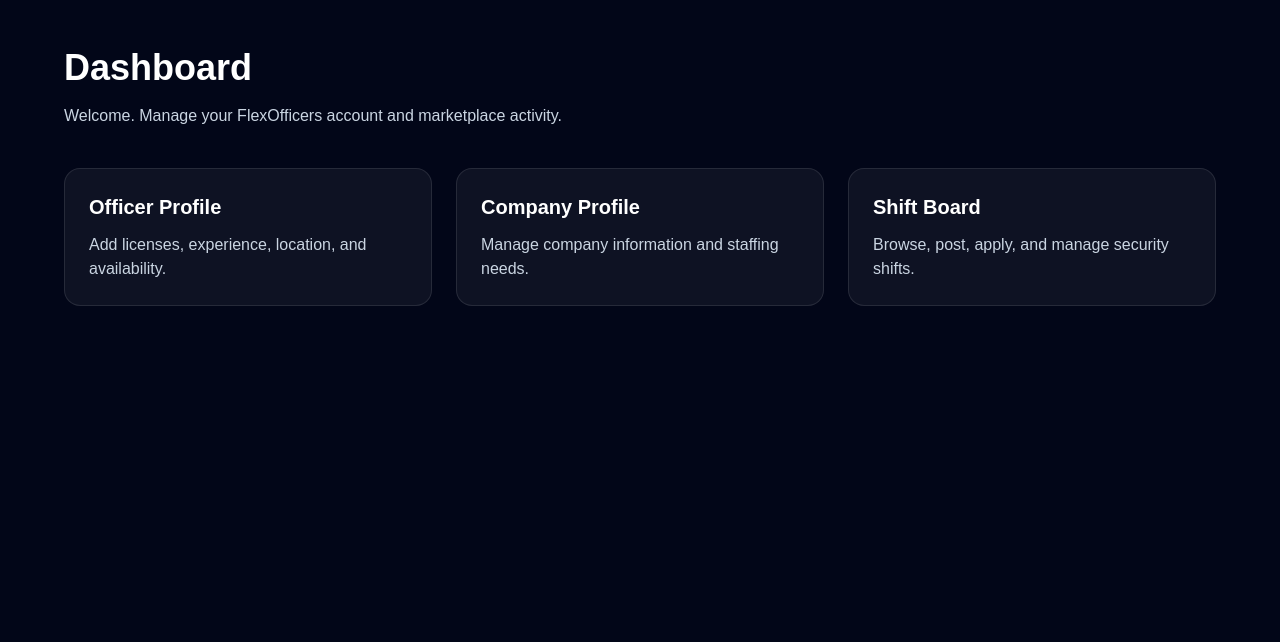
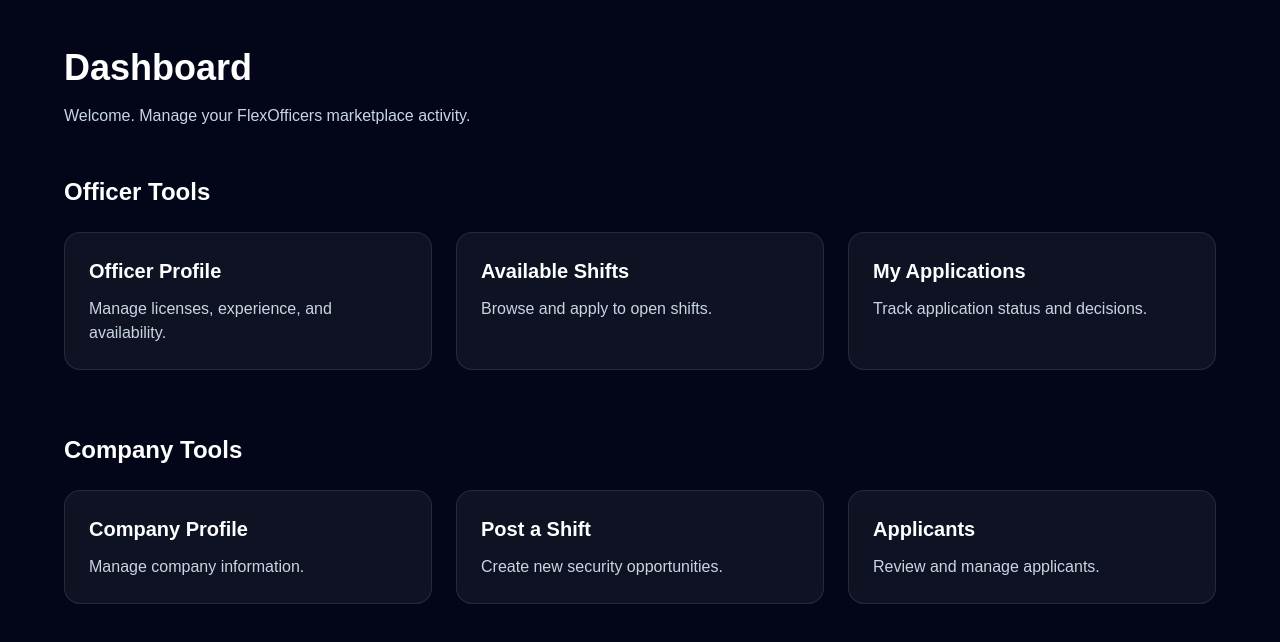
Before and after one commit to raumontalvo/flexofficers.com, a Next.js app: page /dashboard in a window 1280 px wide. Shown: the top 642 px of the page. Built offline with nearby package versions, Linux system fonts and the light colour scheme; no server answers.

Commit message:
Add dashboard navigation sections

```diff
--- a/app/dashboard/page.tsx
+++ b/app/dashboard/page.tsx
@@ -10,29 +10,19 @@ export default async function DashboardPage() {
 
         <p className="mt-4 text-slate-300">
           Welcome{user?.firstName ? `, ${user.firstName}` : ""}. Manage your
-          FlexOfficers account and marketplace activity.
+          FlexOfficers marketplace activity.
         </p>
 
-        <div className="mt-10 grid gap-6 md:grid-cols-3">
+        <h2 className="mt-12 text-2xl font-bold">Officer Tools</h2>
+
+        <div className="mt-6 grid gap-6 md:grid-cols-3">
           <a
             href="/officer/profile"
             className="rounded-2xl border border-white/10 bg-white/5 p-6 transition hover:bg-white/10"
           >
-            <h2 className="text-xl font-semibold">Officer Profile</h2>
-
+            <h3 className="text-xl font-semibold">Officer Profile</h3>
             <p className="mt-3 text-slate-300">
-              Add licenses, experience, location, and availability.
-            </p>
-          </a>
-
-          <a
-            href="/company/profile"
-            className="rounded-2xl border border-white/10 bg-white/5 p-6 transition hover:bg-white/10"
-          >
-            <h2 className="text-xl font-semibold">Company Profile</h2>
-
-            <p className="mt-3 text-slate-300">
-              Manage company information and staffing needs.
+              Manage licenses, experience, and availability.
             </p>
           </a>
 
@@ -40,10 +30,51 @@ export default async function DashboardPage() {
             href="/shifts"
             className="rounded-2xl border border-white/10 bg-white/5 p-6 transition hover:bg-white/10"
           >
-            <h2 className="text-xl font-semibold">Shift Board</h2>
+            <h3 className="text-xl font-semibold">Available Shifts</h3>
+            <p className="mt-3 text-slate-300">
+              Browse and apply to open shifts.
+            </p>
+          </a>
 
+          <a
+            href="/officer/applications"
+            className="rounded-2xl border border-white/10 bg-white/5 p-6 transition hover:bg-white/10"
+          >
+            <h3 className="text-xl font-semibold">My Applications</h3>
             <p className="mt-3 text-slate-300">
-              Browse, post, apply, and manage security shifts.
+              Track application status and decisions.
+            </p>
+          </a>
+        </div>
+
+        <h2 className="mt-16 text-2xl font-bold">Company Tools</h2>
+
+        <div className="mt-6 grid gap-6 md:grid-cols-3">
+          <a
+            href="/company/profile"
+            className="rounded-2xl border border-white/10 bg-white/5 p-6 transition hover:bg-white/10"
+          >
+            <h3 className="text-xl font-semibold">Company Profile</h3>
+            <p className="mt-3 text-slate-300">Manage company information.</p>
+          </a>
+
+          <a
+            href="/shifts/create"
+            className="rounded-2xl border border-white/10 bg-white/5 p-6 transition hover:bg-white/10"
+          >
+            <h3 className="text-xl font-semibold">Post a Shift</h3>
+            <p className="mt-3 text-slate-300">
+              Create new security opportunities.
+            </p>
+          </a>
+
+          <a
+            href="/company/applications"
+            className="rounded-2xl border border-white/10 bg-white/5 p-6 transition hover:bg-white/10"
+          >
+            <h3 className="text-xl font-semibold">Applicants</h3>
+            <p className="mt-3 text-slate-300">
+              Review and manage applicants.
             </p>
           </a>
         </div>
```
